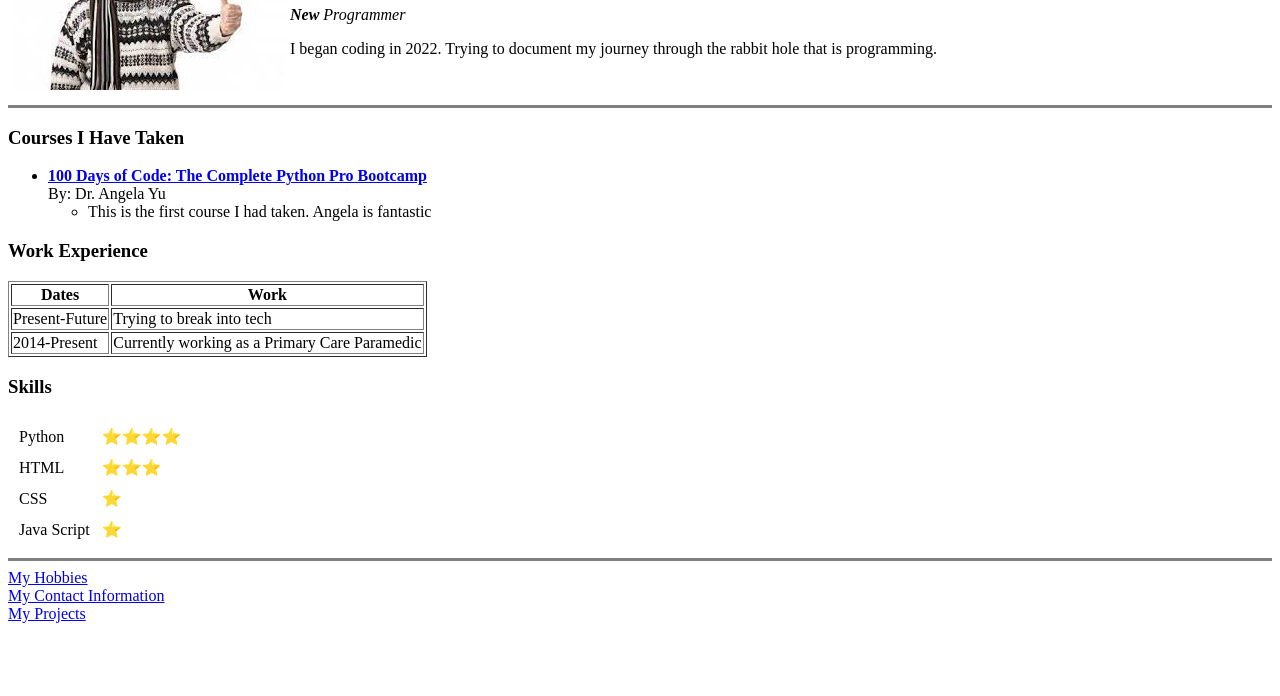
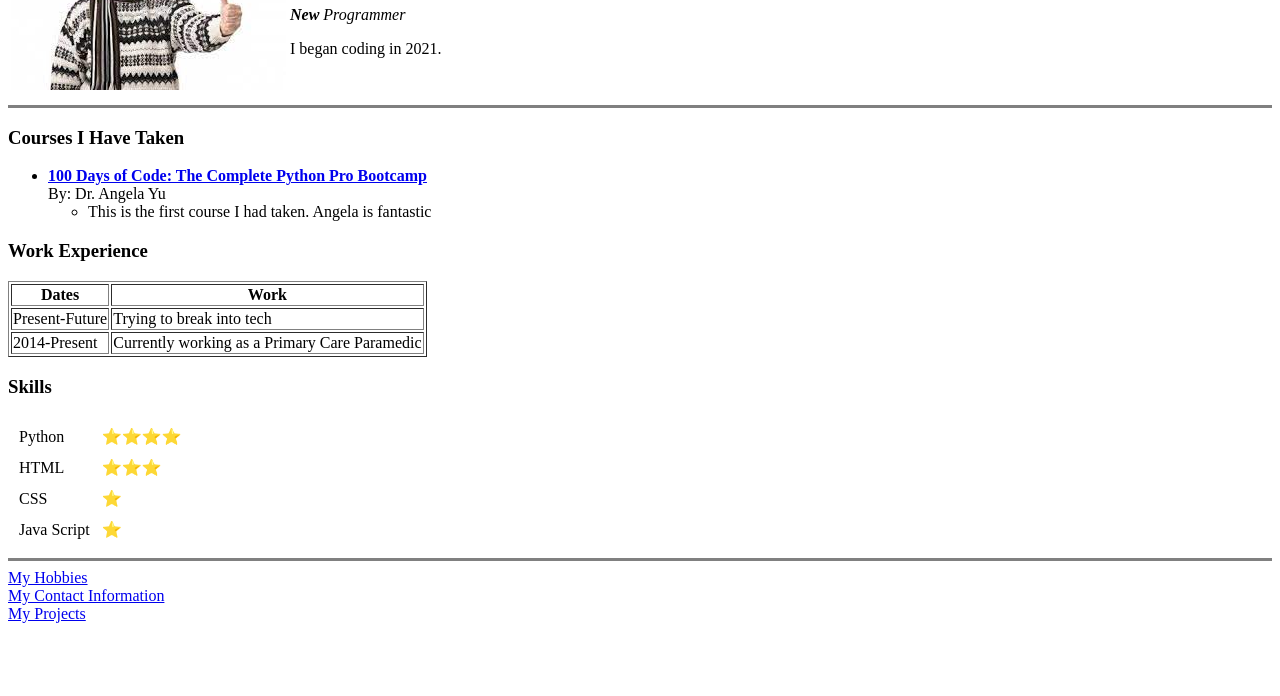
Before and after one commit to LemonSchneid/Website, a plain HTML site: page index.html in a window 1280 px wide. Shown: the part 104-800 px from the top of the page. Drawn offline with Linux system fonts and the light colour scheme.

Commit message:
Update index.html

```diff
--- a/index.html
+++ b/index.html
@@ -16,7 +16,7 @@
                 <td>
                     <h1>Josh Schneider</h1>
                     <p><em><strong>New</strong> Programmer</em></p>
-                    <p>I began coding in 2022. Trying to document my journey through the rabbit hole that is programming.</p>
+                    <p>I began coding in 2021.</p>
                 </td>
             </tr>
         </table>
```
